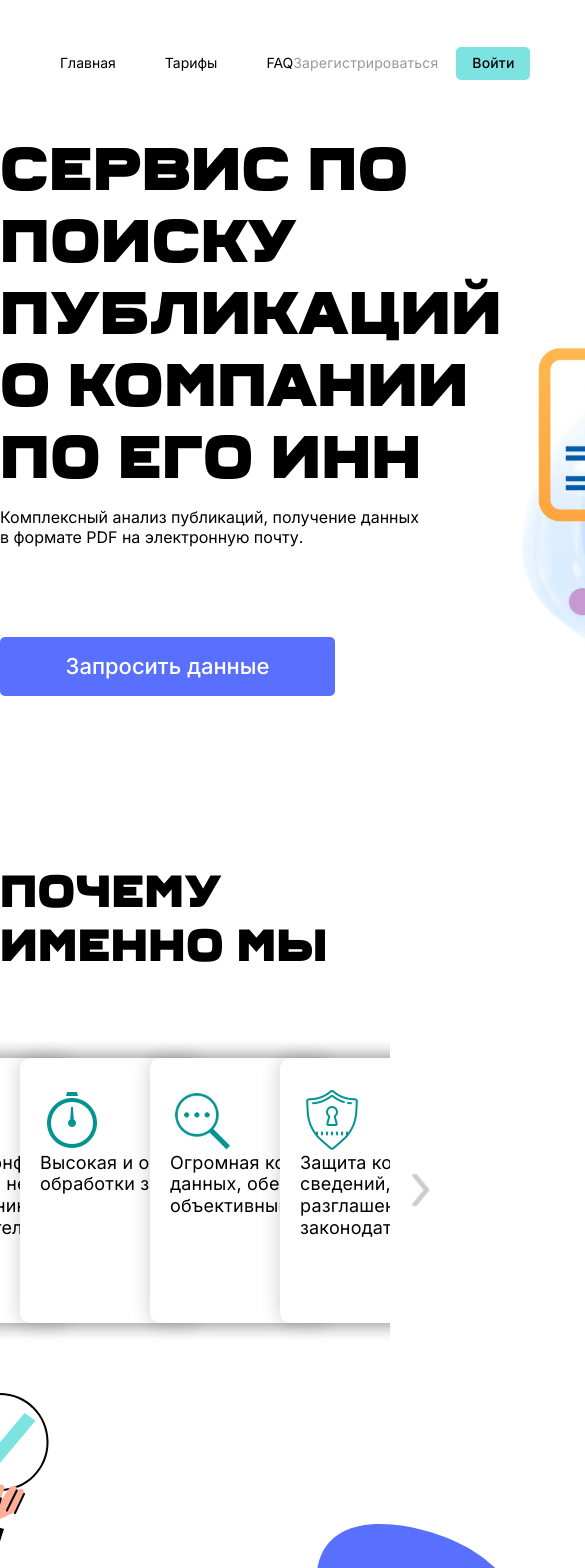
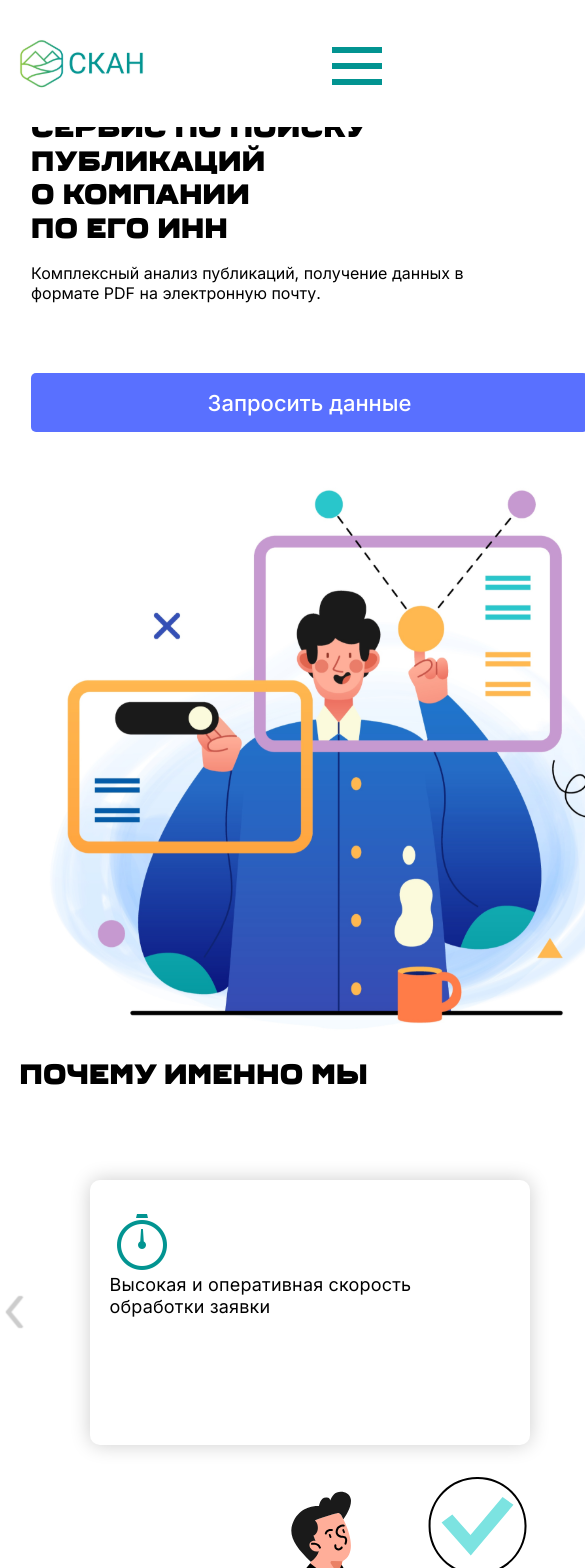
Before and after one commit to zminat/scan, a React (Vite) app: page / in a window 390 px wide. Shown: the top 1568 px of the page, 585 px wide, since content can reach past the window. Built offline with nearby package versions, Linux system fonts and the light colour scheme; a small style sheet from the web is missing.

Commit message:
Added burger menu. Fixed for mobile version.

```diff
--- a/package.json
+++ b/package.json
@@ -13,6 +13,7 @@
     "axios": "^1.7.9",
     "date-fns": "^4.1.0",
     "react": "^18.3.1",
+    "react-burger-menu": "^3.1.0",
     "react-dom": "^18.3.1",
     "react-redux": "^9.2.0",
     "react-router-dom": "^7.1.2",
@@ -22,6 +23,7 @@
   "devDependencies": {
     "@eslint/js": "^9.17.0",
     "@types/react": "^18.3.18",
+    "@types/react-burger-menu": "^2.8.7",
     "@types/react-dom": "^18.3.5",
     "@types/react-slick": "^0.23.13",
     "@vitejs/plugin-react": "^4.3.4",
--- a/src/components/Carousel.tsx
+++ b/src/components/Carousel.tsx
@@ -1,46 +1,49 @@
-import React from "react";
+import React, { useState, useEffect } from "react";
 import Slider from "react-slick";
 import "slick-carousel/slick/slick.css";
 import "slick-carousel/slick/slick-theme.css";
-import '../styles/Carousel.css';
+import "../styles/Carousel.css";
 import ClockImg from "../assets/img/Main/WhyUs/icons8-время-64.svg";
 import GlassImg from "../assets/img/Main/WhyUs/icons8-расширенный-поиск-100.svg";
 import ShieldImg from "../assets/img/Main/WhyUs/icons8-накладка дверного-замка-64.svg";
 import LeftArrow from "../assets/img/Main/icons8-шеврон-вправо-90 1.svg";
 import RightArrow from "../assets/img/Main/icons8-шеврон-вправо-90 2.svg";
 
+type ArrowProps = {
+    className?: string;
+    style?: React.CSSProperties;
+    onClick?: () => void;
+};
 
-const CustomPrevArrow = (props: any) => {
-    const { className, style, onClick } = props;
+const CustomPrevArrow: React.FC<ArrowProps> = ({ className, style, onClick }) => {
     return (
         <img
             src={LeftArrow}
             alt="prev"
             className={className}
-            style={{ ...style, display: "block", width: "40px", height: "40px", left: "-50px" }}
+            style={{ ...style, display: "block", width: "40px", height: "40px", zIndex: 2 }}
             onClick={onClick}
         />
     );
 };
 
-const CustomNextArrow = (props: any) => {
-    const { className, style, onClick } = props;
+const CustomNextArrow: React.FC<ArrowProps> = ({ className, style, onClick }) => {
     return (
         <img
             src={RightArrow}
             alt="next"
             className={className}
-            style={{ ...style, display: "block", width: "40px", height: "40px", right: "-50px" }}
+            style={{ ...style, display: "block", width: "40px", height: "40px", zIndex: 2 }}
             onClick={onClick}
         />
     );
 };
 
-interface CarouselCardProps {
+type CarouselCardProps = {
     title: string;
     imageSrc: string;
     text: string;
-}
+};
 
 const CarouselCard: React.FC<CarouselCardProps> = ({ title, imageSrc, text }) => {
     return (
@@ -54,37 +57,54 @@ const CarouselCard: React.FC<CarouselCardProps> = ({ title, imageSrc, text }) =>
 };
 
 const Carousel: React.FC = () => {
+    const [slidesToShow, setSlidesToShow] = useState<number>(3);
+
+    useEffect(() => {
+        const updateSlidesToShow = () => {
+            if (window.innerWidth <= 850) {
+                setSlidesToShow(1);
+            } else if (window.innerWidth <= 1250) {
+                setSlidesToShow(2);
+            } else {
+                setSlidesToShow(3);
+            }
+        };
+
+        updateSlidesToShow(); // Вызываем сразу, чтобы обновить значение при монтировании
+        window.addEventListener("resize", updateSlidesToShow);
+
+        return () => window.removeEventListener("resize", updateSlidesToShow);
+    }, []);
+
     const settings = {
         dots: false,
         infinite: true,
         speed: 500,
-        slidesToShow: 3,
+        slidesToShow: slidesToShow, // Обновляемое состояние
         slidesToScroll: 1,
         arrows: true,
         centerMode: false,
-        centerPadding: "20px",
+        centerPadding: "2px",
         prevArrow: <CustomPrevArrow />,
         nextArrow: <CustomNextArrow />,
-        useCSS: true,
-        transform: "translate3d(0px, 0px, 0px)",
     };
 
     const cards = [
-        { title: 'Clock', imageSrc: ClockImg, text: 'Высокая и оперативная скорость обработки заявки' },
-        { title: 'Glass', imageSrc: GlassImg, text: 'Огромная комплексная база данных, обеспечивающая объективный ответ на запрос' },
-        { title: 'Shield', imageSrc: ShieldImg, text: 'Защита конфеденциальных сведений, не подлежащих разглашению по федеральному законодательству' },
-        // { title: 'Clock', imageSrc: ClockImg, text: 'Высокая скорость обработки' },
-
+        { title: "Clock", imageSrc: ClockImg, text: "Высокая и оперативная скорость обработки заявки" },
+        { title: "Glass", imageSrc: GlassImg, text: "Огромная комплексная база данных, обеспечивающая объективный ответ на запрос" },
+        { title: "Shield", imageSrc: ShieldImg, text: "Защита конфиденциальных сведений, не подлежащих разглашению по федеральному законодательству" },
     ];
 
     return (
         <div className="main-container">
             <h1>Почему именно мы</h1>
-            <Slider {...settings}>
-                {cards.map((card, index) => (
-                    <CarouselCard key={index} {...card} />
-                ))}
-            </Slider>
+            <div className="carousel-wrapper">
+                <Slider key={slidesToShow} {...settings}>
+                    {cards.map((card, index) => (
+                        <CarouselCard key={index} {...card} />
+                    ))}
+                </Slider>
+            </div>
         </div>
     );
 };
--- a/src/components/Header.tsx
+++ b/src/components/Header.tsx
@@ -1,40 +1,114 @@
 import "../styles/Header.css";
-import headerIconUrl from "../assets/img/SGN_09_24_2022_1663968217400 1.svg";
+import colorfulHeaderIconUrl from "../assets/img/SGN_09_24_2022_1663968217400 1.svg";
+import headerIconUrl from "../assets/img/eqw 1.svg"
 import { NavLink, useNavigate } from "react-router-dom";
 import { useAuth } from "./AuthContext.tsx";
 import LimitInfo from "./LimitInfo.tsx";
 import UserInfo from "./UserInfo.tsx";
+import {useState} from "react";
+import { slide as Menu } from "react-burger-menu";
 
 function Header() {
     const { isLoggedIn } = useAuth();
     const navigate = useNavigate();
+    const [menuOpen, setMenuOpen] = useState(false);
+
+    const handleMenuStateChange = (state: { isOpen: boolean | ((prevState: boolean) => boolean); }) => {
+        setMenuOpen(state.isOpen);
+    };
+
+    const styles = {
+        bmBurgerButton: {
+            display: 'none' // Скрываем встроенную кнопку бургера
+            },
+        bmItem: {
+            display: 'inline-block'
+        },
+        bmOverlay: {
+            background: 'var(--main-color)',
+            margin: '0 auto',
+            top: '0'
+        }
+    }
 
     return (
         <header className="header">
+            {!menuOpen ? (
                 <div className="header-icon">
-                <img src={headerIconUrl} alt="Header Icon" />
+                        <img src={colorfulHeaderIconUrl} alt="Header Icon"/>
                 </div>
+            ) : (
+                <div className="header-icon">
+                <img src={headerIconUrl} alt="Header Icon"/>
+                </div>
+            )}
+
             <nav className="header-nav">
                 <NavLink to="/" className="nav-link">Главная</NavLink>
                 <NavLink to="/" className="nav-link">Тарифы</NavLink>
                 <NavLink to="/" className="nav-link">FAQ</NavLink>
             </nav>
+
             <div className="header-actions">
                 {isLoggedIn ? (
                     <>
-                        <LimitInfo />
-                        <UserInfo />
+                        {!menuOpen ? (<LimitInfo/>) : ("")}
+                        <UserInfo/>
+                    </>
+                ) : (
+                    <>
+                        {!menuOpen ? (
+                            <>
+                                <NavLink to="/auth" className="register-link">Зарегистрироваться</NavLink>
+                                <div className="header-divider"></div>
+                                <button className="login-button" onClick={() => navigate("/auth")}>
+                                    Войти
+                                </button>
+                            </>
+                        ) : ("")}
+                    </>
+                )}
+            </div>
+            <div className="burger-container">
+            <Menu styles = {styles} right isOpen={menuOpen} width={ '50%' } itemListElement="div" onStateChange={handleMenuStateChange}>
+                {menuOpen && (
+                    <div className="menu-page">
+                        <div className="menu-nav">
+                            <NavLink to="/" className="burger-bar" onClick={() => setMenuOpen(false)}>Главная</NavLink>
+                            <NavLink to="/" className="burger-bar" onClick={() => setMenuOpen(false)}>Тарифы</NavLink>
+                            <NavLink to="/" className="burger-bar" onClick={() => setMenuOpen(false)}>FAQ</NavLink>
+                        </div>
+                        {isLoggedIn ? (<UserInfo/>) : (
+                            <div className="reg-block">
+                                <NavLink to="/auth" className="register-link">Зарегистрироваться</NavLink>
+                                <button className="login-button" onClick={() => navigate("/auth")}>
+                                    Войти
+                                </button>
+                            </div>
+                        )}
+                    </div>
+                )}
+                <div>
+                    {isLoggedIn ? (
+                        <>
+                            {!menuOpen ? (<LimitInfo/>) : ("")}
+                            <UserInfo/>
                         </>
                         ) : (
                         <>
                             <NavLink to="/auth" className="register-link">Зарегистрироваться</NavLink>
-                        <div className="divider"></div>
+                            <div className="header-divider"></div>
                             <button className="login-button" onClick={() => navigate("/auth")}>
                                 Войти
                             </button>
                         </>
                 )}
                 </div>
+            </Menu>
+            <div className={`icon ${menuOpen ? "active" : ""}`} onClick={() => setMenuOpen(!menuOpen)}>
+                <div className="hamburger"></div>
+            </div>
+        </div>
         </header>
     );
 }
--- a/src/components/LimitInfo.tsx
+++ b/src/components/LimitInfo.tsx
@@ -40,7 +40,11 @@ const LimitInfo: React.FC = () => {
     }
 
     if (!accountInfo) {
-        return <p>Не удалось загрузить данные о лимитах</p>;
+        return (
+            <div className="limit-info">
+                <p>Не удалось загрузить данные о лимитах</p>;
+            </div>
+        )
     }
 
     return (
--- a/src/index.css
+++ b/src/index.css
@@ -21,7 +21,8 @@
 
 .main-content {
   min-height: calc(100vh - 141px - 80px);
-  margin-bottom: 109px;
+  min-width: 580px;
+  margin: auto 5% 109px 5%;
 }
 
 .input-error p {
@@ -35,8 +36,6 @@
 
 body {
   height: 100%;
-  /*min-width: 320px;*/
-  /*min-height: 100vh;*/
 }
 
 h1 {
@@ -111,8 +110,9 @@ h1 {
   }
 }
 
-@media(max-width: 320px){
-  .main-content {
-    min-height: calc(100vh - 141px - 80px);
+@media(max-width: 1000px){
+  h1 {
+    font-size: 28px;
+    line-height: 33.6px;
   }
 }
--- a/src/pages/Main.tsx
+++ b/src/pages/Main.tsx
@@ -6,10 +6,12 @@ import WhyUsImg from "../assets/img/Main/Group14.svg";
 import Rates from "../components/Rates.tsx";
 import Carousel from "../components/Carousel.tsx"
 import {useNavigate} from "react-router-dom";
+import {useAuth} from "../components/AuthContext.tsx";
 
 
 function Main() {
     const navigate = useNavigate();
+    const { isLoggedIn } = useAuth();
     return (
         <div>
             <div className="search">
@@ -17,8 +19,13 @@ function Main() {
                     <div className="title-container">
                         <h1>сервис по поиску<br/>публикаций<br/>о компании<br/>по его ИНН</h1>
                     </div>
-                    <p className="title-context">Комплексный анализ публикаций, получение данных<br/>в формате PDF на электронную почту.</p>
-                    <button className="request-btn" onClick={() => navigate("/search")}>Запросить данные</button>
+                    <p className="title-context">Комплексный анализ публикаций, получение данных в формате PDF на электронную почту.</p>
+                    <button
+                        className="request-btn"
+                        onClick={() => navigate(isLoggedIn ? "/search" : "/auth")}
+                    >
+                        Запросить данные
+                    </button>
                 </div>
                 <div className="search-img">
                     <img src={SearchImg} alt="сервис по поиску публикаций о компании по его ИНН" />
--- a/src/styles/Carousel.css
+++ b/src/styles/Carousel.css
@@ -1,12 +1,20 @@
+.carousel-wrapper {
+    max-width: 100%;
+    margin: 0 auto;
+}
+
 .carousel-card {
     display: flex;
     flex-direction: column;
-    align-items: flex-start;
+    align-items: center;
     justify-content: center;
+    margin: auto;
 }
 
 .carousel-card-content {
-    width: 400px;
+    width: 80%;
+    max-width: 400px;
+    min-width: 298px;
     height: 225px;
     padding: 20px;
     margin: 20px;
--- a/src/styles/Header.css
+++ b/src/styles/Header.css
@@ -1,5 +1,6 @@
 .header {
-    position: relative;
+    position: fixed;
+    z-index: 9999;
     width: 100%;
     min-height: 15vh;
     height: 80px;
@@ -14,6 +15,9 @@
     margin-left: 60px;
     width: 141px;
     height: 141px;
+    position: fixed;
+    z-index: 9999;
+    right: auto;
 }
 
 .header-icon img {
@@ -47,6 +51,8 @@
     display: flex;
     align-items: center;
     margin-right: 60px;
+    position: fixed;
+    right: 0;
 }
 
 .register-link {
@@ -66,7 +72,7 @@
     opacity: 100%;
 }
 
-.divider {
+.header-divider {
     width: 2px;
     height: 26px;
     background-color: var(--main-color);
@@ -147,6 +153,7 @@
     justify-content: center;
     height: 63px;
     width: 175px;
+    text-align: center;
     border-radius: 5px;
     margin-inline: 49px;
     background-color: #F2F2F2;
@@ -183,3 +190,168 @@
     text-decoration-skip-ink: none;
     color: #8AC540;
 }
+
+.menu-nav {
+    display: flex;
+    justify-content: center;
+    flex-direction: column;
+    cursor: pointer;
+    gap: 49px;
+    /*flex-grow: 1;*/
+}
+
+.burger-bar {
+    align-items: center;
+    width: 30px;
+    /*height: 4px;*/
+    margin: 5px 0;
+    transition: 0.4s;
+    color: var(--white);
+}
+
+.burger-container {
+    display: none;
+    flex-direction: column;
+    cursor: pointer;
+    margin: auto;
+    margin-right: 100%;
+}
+
+.hamburger {
+    /*top:50%;*/
+    /*left:10%;*/
+    width: 50px;
+    height: 6px;
+    background: var(--main-color);
+    color: #029491;
+    /*position: absolute;*/
+    /*box-shadow: 0 2px 5px rgba(0, 0, 0, 0.2);*/
+    transition: 0.5s;
+}
+
+.hamburger:before {
+    top: -16px;
+}
+
+.hamburger:after {
+    top: 16px;
+}
+
+.icon {
+    position: absolute;
+    /*top: 30%;*/
+    left: 85%;
+    width: 30px;
+    height: 5px;
+    cursor: pointer;
+}
+
+.hamburger:before,
+.hamburger:after {
+    content: '';
+    position: absolute;
+    width: 50px;
+    height: 6px;
+    background: var(--main-color);
+    transition: 0.5s;
+}
+
+.icon.active .hamburger {
+    background: rgba(0,0,0,0);
+}
+
+.icon.active .hamburger:before {
+    top: auto;
+    transform: rotate(135deg);
+    background: var(--white);
+    position: fixed;
+    z-index: 9999;
+    right: auto;
+}
+
+.icon.active .hamburger:after {
+    top: auto;
+    transform: rotate(225deg);
+    background: var(--white);
+    position: fixed;
+    z-index: 9999;
+    right: auto;
+}
+
+/* Навигация для десктопа */
+.header-nav {
+    display: flex;
+    justify-content: center;
+    gap: 49px;
+    flex-grow: 1;
+}
+
+.menu-page {
+    position: fixed;
+    top: 50px;
+    left: 50%;
+    width: 370px;
+    max-width: 100%;
+    height: 100vh;
+    /*background-color: var(--main-color);*/
+    /*display: flex;*/
+    /*flex-direction: column;*/
+    align-items: center;
+    padding-top: 120px;
+    z-index: 2000;
+    overflow-y: auto;
+    text-align: center;
+}
+
+/* Скрытие навигации на маленьких экранах */
+@media (max-width: 1000px) {
+    .header-actions {
+        position: absolute;
+        top: 50%;
+        transform: translate(-50%, -50%);
+        width: max-content;
+        display: flex;
+        justify-content: center;
+        align-items: center;
+    }
+
+    .header {
+        display: flex;
+        justify-content: center;
+        align-items: center;
+    }
+
+    .header-nav,
+    .user-info,
+    .register-link,
+    .header-divider,
+    .login-button {
+        display: none;
+    }
+
+    .burger-container {
+        display: flex;
+    }
+
+    .nav-link {
+        padding: 10px;
+    }
+
+    .header-icon {
+        left: 14px;
+        margin-left: 0;
+    }
+
+    .container {
+        width: 100%;
+    }
+
+    .search .request-btn {
+        width: 100%;
+        margin-top: 0;
+    }
+
+    .title-context {
+        max-width: 100%;
+    }
+}
--- a/src/styles/Main.css
+++ b/src/styles/Main.css
@@ -8,9 +8,10 @@
     position: relative;
     max-width: 1440px;
     display: flex;
-    margin: 0 auto;
+    margin: 0 2%;
     justify-content: space-between;
     align-items: start;
+    top: 109px;
 }
 
 .search h1 {
@@ -62,8 +63,46 @@
 }
 
 .why-us {
-    margin-top: 50px;
+    margin: 2% 50px 2% 0px;
     display: flex;
     justify-content: center;
     align-items: center;
 }
+
+@media (max-width: 1000px) {
+    .search {
+        display: block;
+    }
+
+    .search .search-img {
+        align-self: center;
+        transform: translateY(0px)
+    }
+
+    .why-us {
+        justify-content: flex-start;
+    }
+
+    .search {
+        display: flex;
+        flex-direction: column;
+    }
+
+    .container {
+        width: 100%;
+    }
+
+    .search .request-btn {
+        width: 100%;
+        margin-top: 0;
+    }
+
+    .title-context {
+        max-width: 100%;
+    }
+
+    .search h1 {
+        font-size: 28px;
+        line-height: 33.6px;
+    }
+}
--- a/src/styles/Rates.css
+++ b/src/styles/Rates.css
@@ -149,3 +149,11 @@
     color: #000000;
     background: #999999;
 }
+
+@media (max-width: 1000px) {
+    .rate-container {
+        justify-content: center;
+        flex-direction: column;
+        align-items: center;
+    }
+}
```
Also changed, not shown: 1 other file (tests, documents, lock files or other folders). Lines whose indentation alone changed are shown as unchanged.
